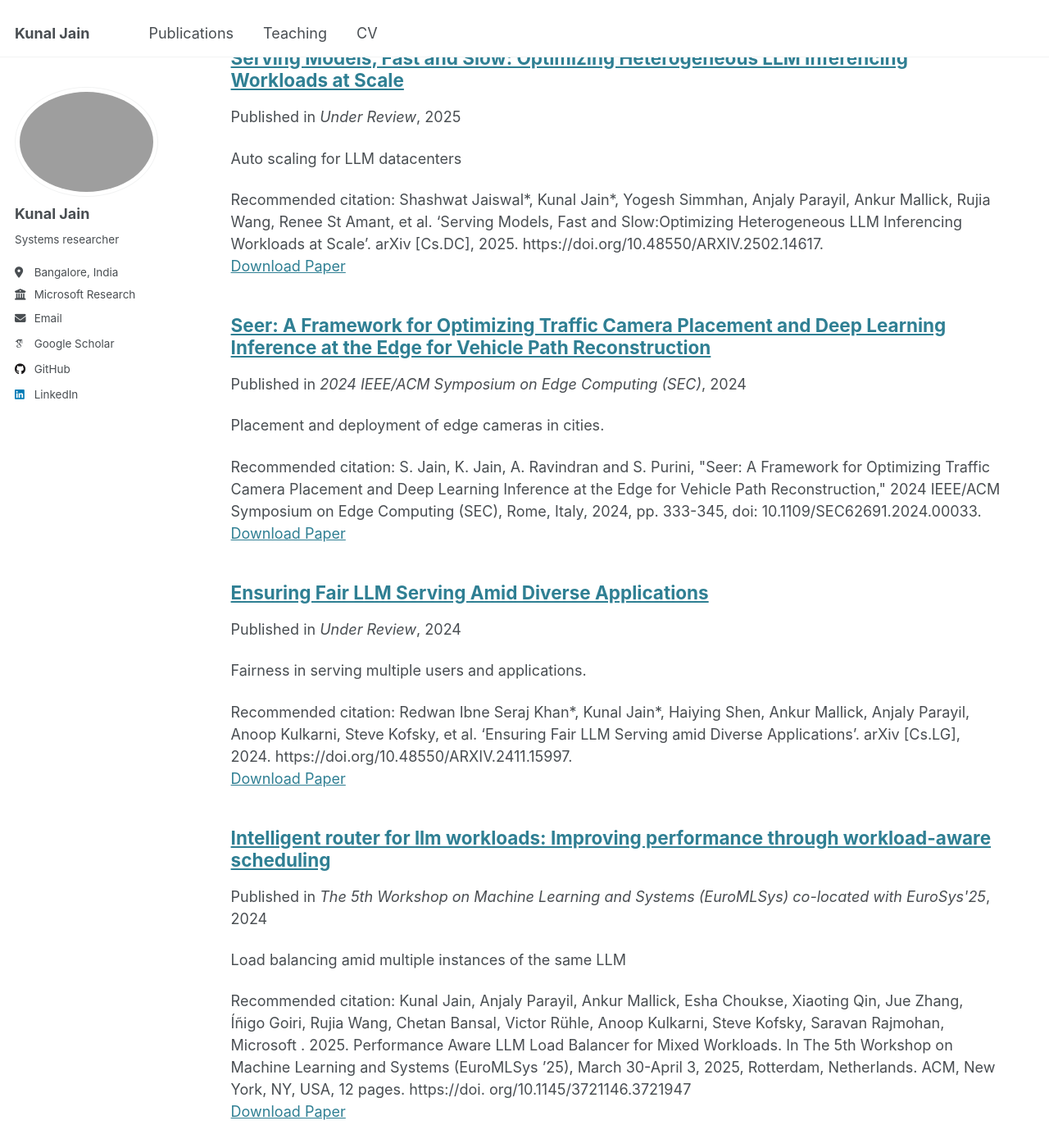
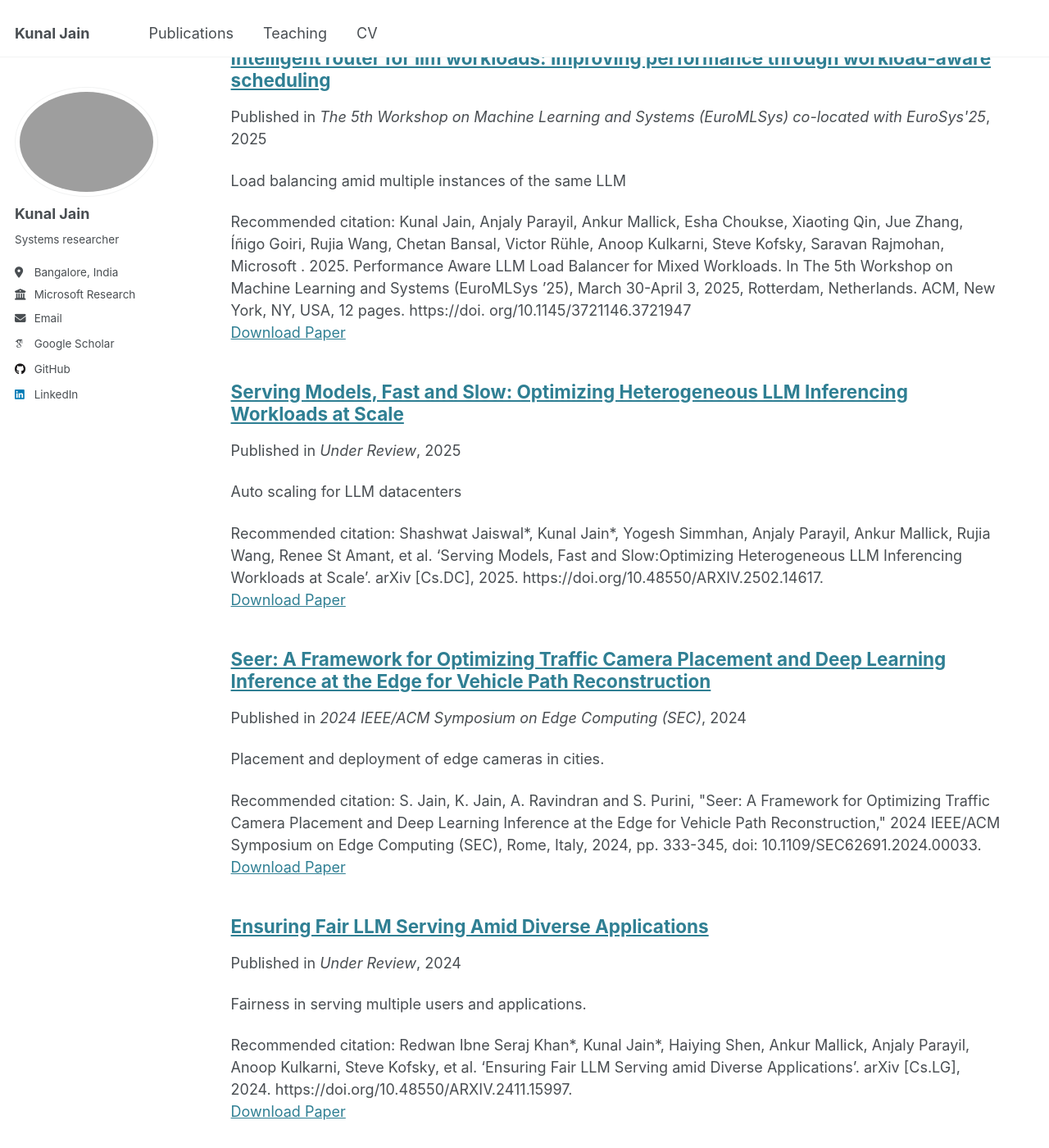
Before and after one commit to kjain1810/kjain1810.github.io, a Jekyll site: the page built from _pages/publications.html, in a window 1280 px wide and 1400 px high, scrolled down 254 px. Shown: the whole window at 82% size. Built offline with Jekyll 4.4.1, drawn with Linux system fonts in a browser that asks for light colours; some web fonts are replaced.

Commit message:
Updating publication date

```diff
--- a/_publications/intelligent_router.md
+++ b/_publications/intelligent_router.md
@@ -4,7 +4,7 @@ collection: publications
 category: conferences
 permalink: /publication/intelligent_router
 excerpt: 'Load balancing amid multiple instances of the same LLM'
-date: 2024-08-24
+date: 2025-03-31
 venue: "The 5th Workshop on Machine Learning and Systems (EuroMLSys) co-located with EuroSys'25"
 # slidesurl: 'http://academicpages.github.io/files/slides3.pdf'
 paperurl: 'https://arxiv.org/abs/2408.13510'
```
